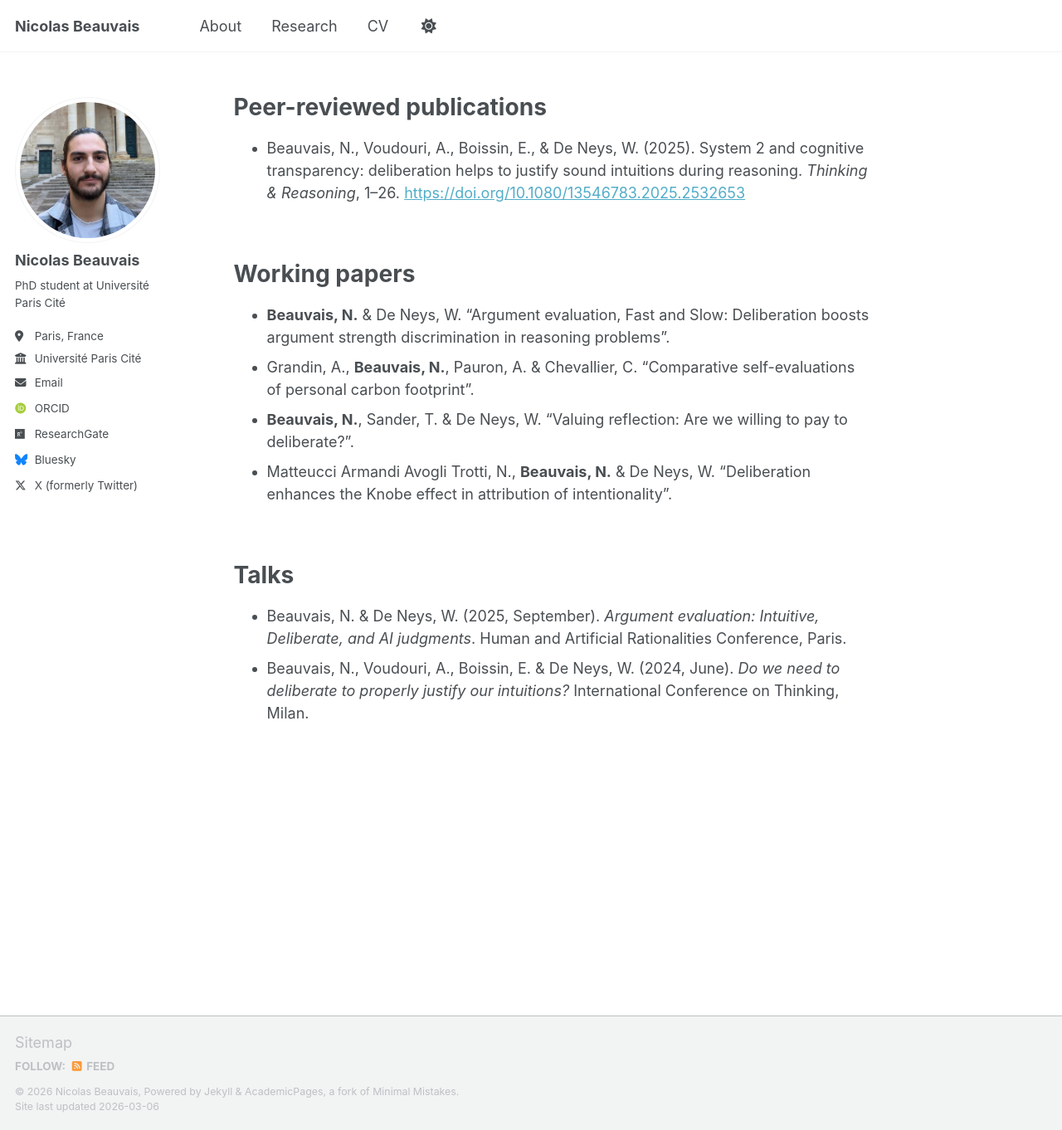
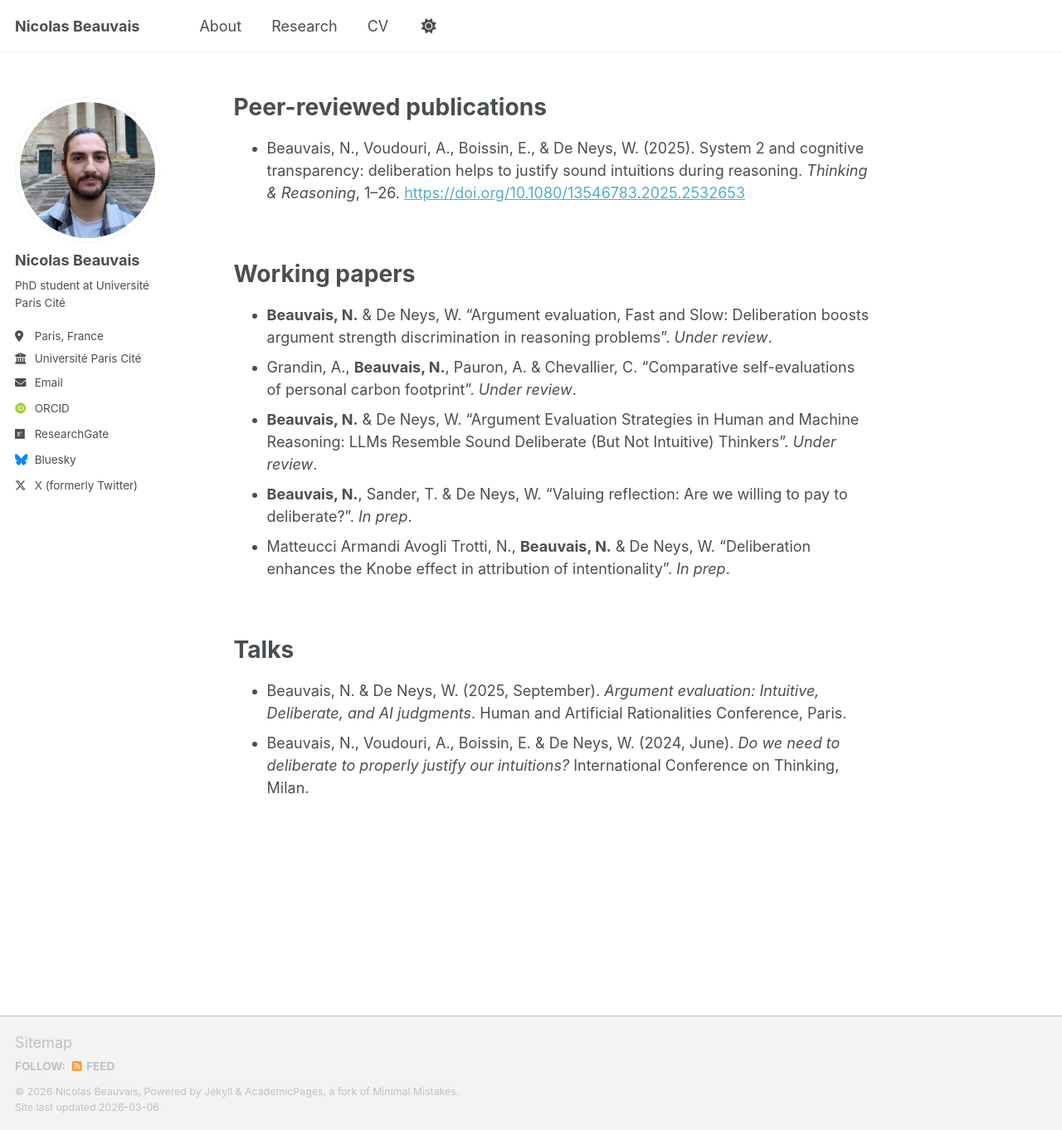
Before and after one commit to nbeauvais/nbeauvais.github.io, a Jekyll site: the page built from _pages/non-menu-page.md, in a window 1280 px wide and 1362 px high. Shown: the whole window at 83% size. Built offline with Jekyll 4.4.1, drawn with Linux system fonts in a browser that asks for light colours; some web fonts are replaced; a script that is not in the unit is left out.

Commit message:
Update working papers section with new entries

```diff
--- a/_pages/non-menu-page.md
+++ b/_pages/non-menu-page.md
@@ -18,10 +18,11 @@ Peer-reviewed publications
 Working papers
 ======
 
--   **Beauvais, N.** & De Neys, W. "Argument evaluation, Fast and Slow: Deliberation boosts argument strength discrimination in reasoning problems".
--   Grandin, A., **Beauvais, N.**, Pauron, A. & Chevallier, C. "Comparative self-evaluations of personal carbon footprint".
--   **Beauvais, N.**, Sander, T. & De Neys, W. "Valuing reflection: Are we willing to pay to deliberate?".
--   Matteucci Armandi Avogli Trotti, N., **Beauvais, N.** & De Neys, W. "Deliberation enhances the Knobe effect in attribution of intentionality".
+-   **Beauvais, N.** & De Neys, W. "Argument evaluation, Fast and Slow: Deliberation boosts argument strength discrimination in reasoning problems". *Under review*.
+-   Grandin, A., **Beauvais, N.**, Pauron, A. & Chevallier, C. "Comparative self-evaluations of personal carbon footprint". *Under review*.
+-   **Beauvais, N.** & De Neys, W. "Argument Evaluation Strategies in Human and Machine Reasoning: LLMs Resemble Sound Deliberate (But Not Intuitive) Thinkers". *Under review*.
+-   **Beauvais, N.**, Sander, T. & De Neys, W. "Valuing reflection: Are we willing to pay to deliberate?". *In prep*.
+-   Matteucci Armandi Avogli Trotti, N., **Beauvais, N.** & De Neys, W. "Deliberation enhances the Knobe effect in attribution of intentionality". *In prep*.
 
 <br>
 
```
